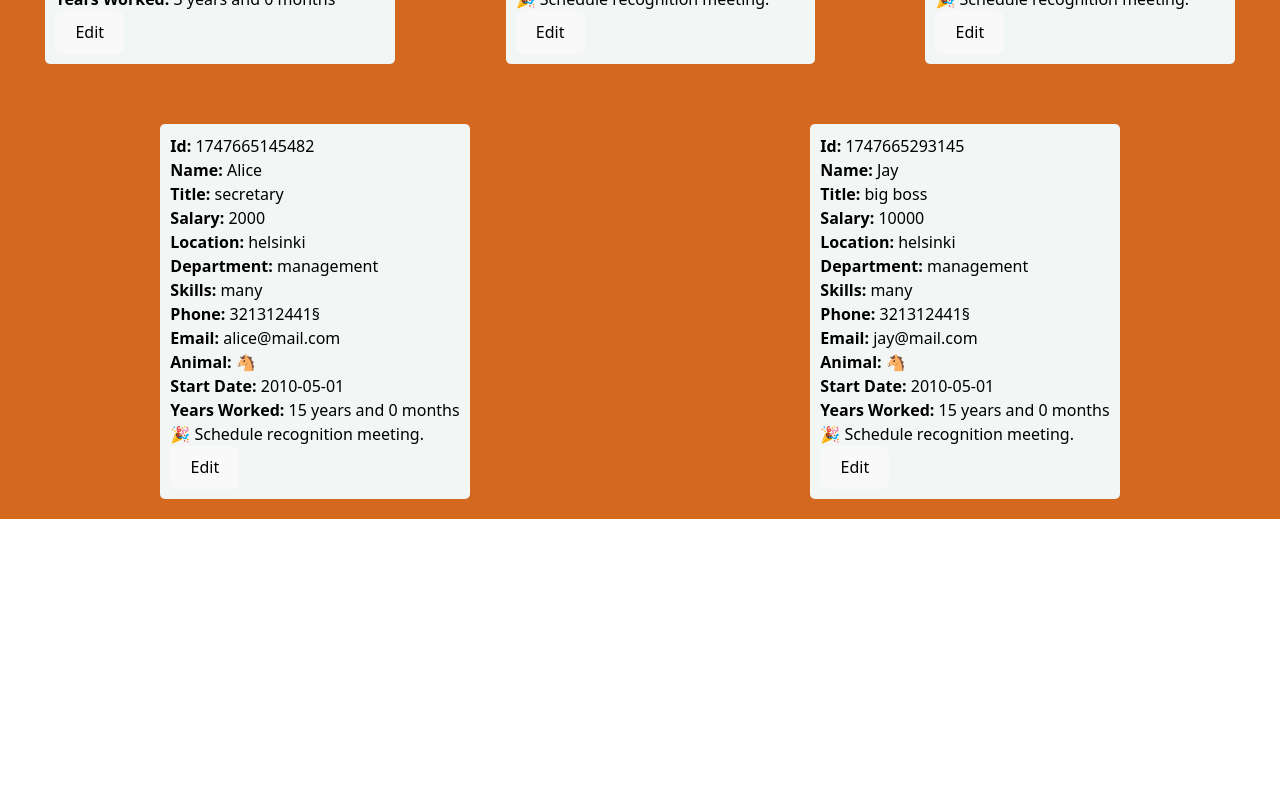
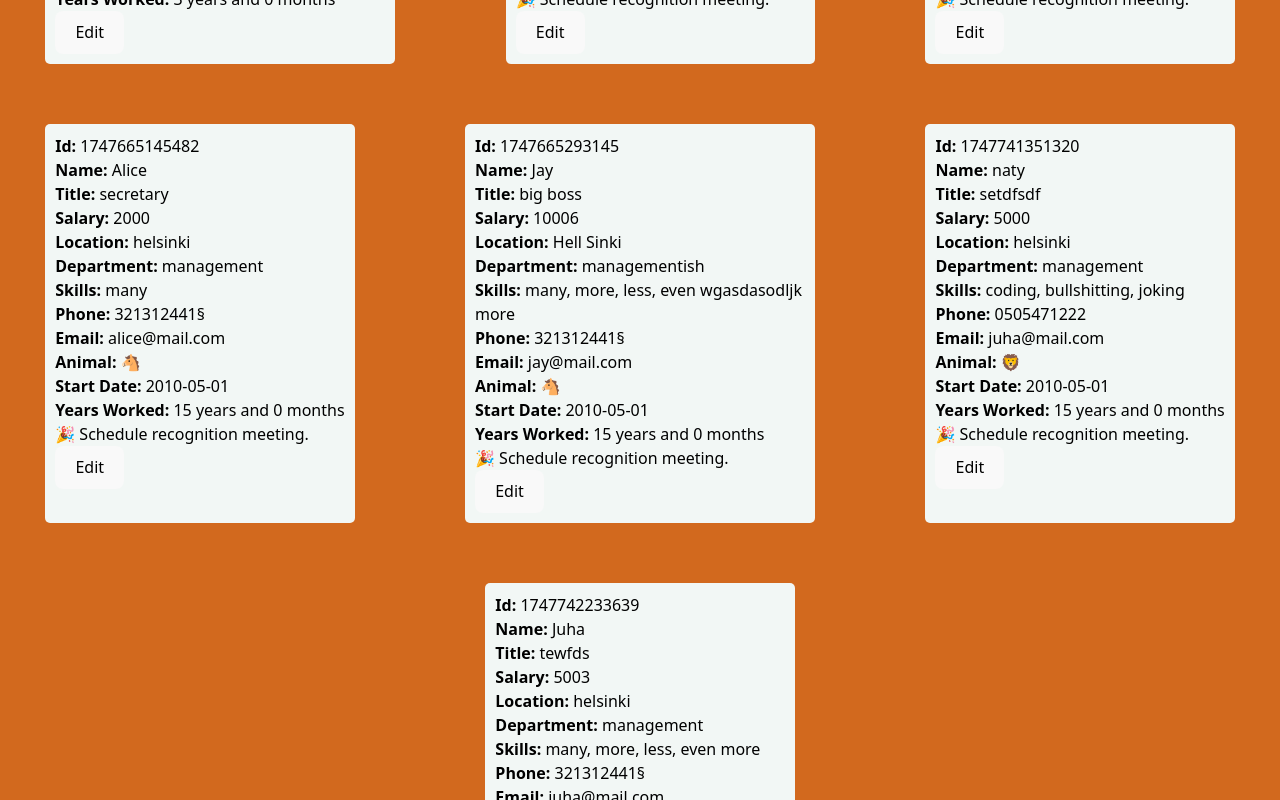
Before and after one commit to Jay-wilco/HRApp, a React (Vite) app: page / in a window 1280 px wide. Shown: the part 1680-2480 px from the top of the page. Before the commit the page ends 2199 px from the top, so only its background shows below. Built offline with nearby package versions, Linux system fonts and the light colour scheme; data requests are answered from the project's data file.

Commit message:
add almost completed step5, issue with editing new employee, id and shit...

```diff
--- a/db.json
+++ b/db.json
@@ -12,9 +12,9 @@
       "location": "Helsinki",
       "department": "Management",
       "skills": [
-        null,
-        null,
-        null
+        "joking",
+        "bullshitting",
+        "nonsense"
       ]
     },
     {
@@ -38,7 +38,7 @@
       "id": "3",
       "name": "Margit Tennosaar",
       "title": "Coding Wizard",
-      "salary": 6000,
+      "salary": 5,
       "phone": "041-5566778",
       "email": "Margit.tennosaar@example.com",
       "animal": "Fox",
@@ -46,9 +46,9 @@
       "location": "Helsinki",
       "department": "Management",
       "skills": [
-        "Coding",
-        "CSS",
-        "Running"
+        null,
+        null,
+        null
       ]
     },
     {
@@ -171,7 +171,7 @@
       ]
     },
     {
-      "id": 1747664058827,
+      "id": "1747664058827",
       "name": "xasd",
       "title": "sdadsa",
       "salary": null,
@@ -188,7 +188,7 @@
       ]
     },
     {
-      "id": 1747664796740,
+      "id": "1747664796740",
       "name": "naty",
       "title": "worker",
       "salary": 5000,
@@ -203,7 +203,7 @@
       ]
     },
     {
-      "id": 1747665145482,
+      "id": "1747665145482",
       "name": "Alice",
       "title": "secretary",
       "salary": 2000,
@@ -218,18 +218,56 @@
       ]
     },
     {
-      "id": 1747665293145,
+      "id": "1747665293145",
       "name": "Jay",
       "title": "big boss",
-      "salary": 10000,
+      "salary": 10006,
       "phone": "321312441§",
       "email": "jay@mail.com",
+      "animal": "horse",
+      "startDate": "2010-05-01",
+      "location": "Hell Sinki",
+      "department": "managementish",
+      "skills": [
+        "many",
+        "more",
+        "less",
+        "even wgasdasodljk more"
+      ]
+    },
+    {
+      "id": 1747741351320,
+      "name": "naty",
+      "title": "setdfsdf",
+      "salary": 5000,
+      "phone": "0505471222",
+      "email": "juha@mail.com",
+      "animal": "lion",
+      "startDate": "2010-05-01",
+      "location": "helsinki",
+      "department": "management",
+      "skills": [
+        "coding",
+        "bullshitting",
+        "joking"
+      ]
+    },
+    {
+      "id": "1747742233639",
+      "name": "Juha",
+      "title": "tewfds",
+      "salary": 5003,
+      "phone": "321312441§",
+      "email": "juha@mail.com",
       "animal": "horse",
       "startDate": "2010-05-01",
       "location": "helsinki",
       "department": "management",
       "skills": [
-        "many"
+        "many",
+        "more",
+        "less",
+        "even more"
       ]
     }
   ]
--- a/src/App.jsx
+++ b/src/App.jsx
@@ -18,11 +18,25 @@ const App = () => {
       .catch((err) => console.error("Failed to get employees", err));
   }, []);
 
+  const handleUpdateEmployee = (updatedEmp) => {
+    setEmployeesState((prev) =>
+      prev.map((emp) => (emp.id === updatedEmp.id ? updatedEmp : emp))
+    );
+  };
+
   return (
     <>
       <Header name="HR App" />
       <Routes>
-        <Route path="/" element={<PersonList employees={employeesState} />} />
+        <Route
+          path="/"
+          element={
+            <PersonList
+              employees={employeesState}
+              onUpdate={handleUpdateEmployee}
+            />
+          }
+        />
         <Route
           path="/add"
           element={
--- a/src/components/Person/PersonCard.jsx
+++ b/src/components/Person/PersonCard.jsx
@@ -16,13 +16,11 @@ const Person = (props) => {
   };
 
   const handleSave = () => {
-    console.log("Saving...");
-
     const updatedEmployee = {
       salary: parseFloat(formData.salary),
       location: formData.location,
       department: formData.department,
-      skills: formData.skills.split(", ").map((s) => s.trim),
+      skills: formData.skills.split(", ").map((s) => s.trim()),
     };
 
     axios
@@ -37,7 +35,6 @@ const Person = (props) => {
   };
 
   const handleCancel = () => {
-    console.log("Cancelling...");
     setIsEditing(false);
     setFormData({
       salary: props.salary,
--- a/src/components/Person/PersonList.jsx
+++ b/src/components/Person/PersonList.jsx
@@ -1,13 +1,13 @@
 import PersonCard from "./PersonCard";
 
-const PersonList = ({ employees }) => {
+const PersonList = ({ employees, onUpdate }) => {
   return (
     <>
       <h2>Persons</h2>
       <main>
         {employees.length > 0 ? (
           employees.map((employee) => (
-            <PersonCard key={employee.id} {...employee} />
+            <PersonCard key={employee.id} {...employee} onUpdate={onUpdate} />
           ))
         ) : (
           <p>No employees found.</p>
--- a/src/pages/AddEmployee.jsx
+++ b/src/pages/AddEmployee.jsx
@@ -29,7 +29,7 @@ const AddEmployee = ({ onAddEmployee, employees }) => {
 
     const newEmployee = {
       ...formData,
-      id: Date.now(),
+      id: Date.now().toString(),
       salary: parseFloat(formData.salary),
       skills: formData.skills.split(",").map((skill) => skill.trim()),
     };
```
